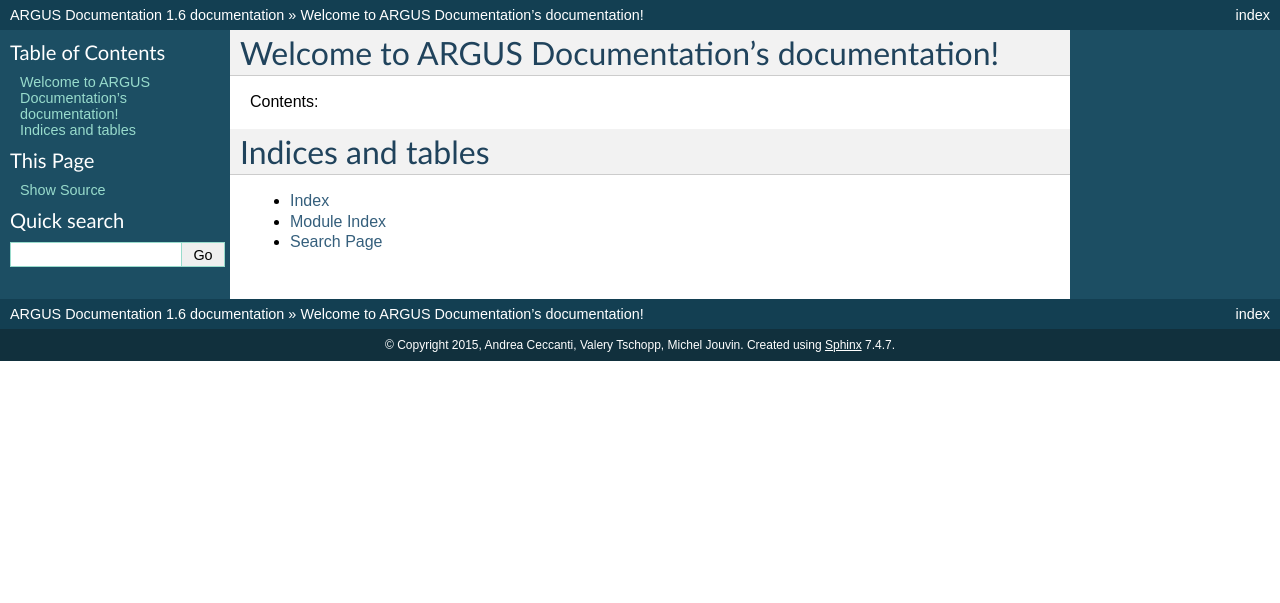
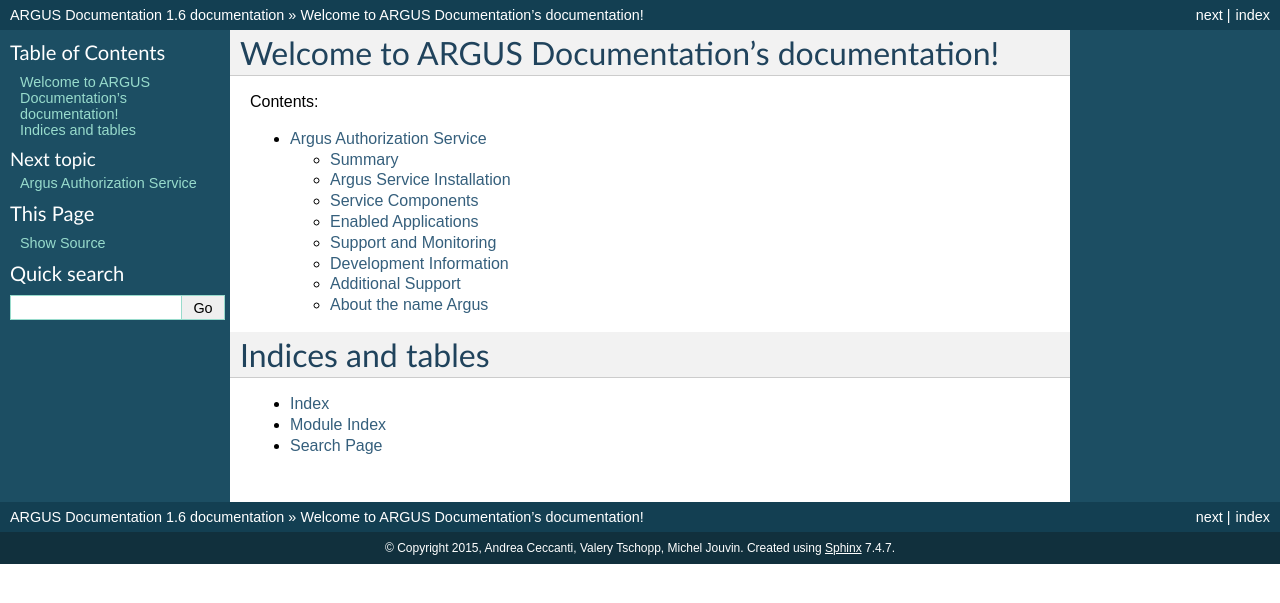
Before and after one commit to argus-authz/argus-documentation, a Sphinx documentation site: the page built from source/index.rst, in a window 1280 px wide. Shown: the top 603 px of the page. Built offline with Sphinx 7.4.7, drawn with Linux system fonts in a browser that asks for light colours; some of the changed lines change nothing that is shown.

Commit message:
pandoc conversion of main ARGUS Twiki page (@cern)

```diff
--- /dev/null
+++ b/source/argus_arch.rst
@@ -0,0 +1,349 @@
+<img src="%ATTACHURLPATH%/peacock.png" alt="peacock.png" width='100'
+height='84' />
+
+Argus Authorization Service
+===========================
+
+Summary
+-------
+
+The Argus Authorization Service renders consistent authorization
+decisions for distributed services (e.g., user interfaces, portals,
+computing elements, storage elements). The service is based on the XACML
+standard, and uses authorization policies to determine if a user is
+allowed or denied to perform a certain action on a particular service.
+
+The Argus Authorization Service is composed of three main components:
+
+-  The Policy Administration Point (PAP) provides the tools to author
+   authorization policies, organize them in the local repository and
+   configure policy distribution among remote PAPs.
+-  The Policy Decision Point (PDP) implements the authorization engine,
+   and is responsible for the evaluation of the authorization requests
+   against the XACML policies retrieved from the PAP.
+-  The Policy Enforcement Point Server (PEP Server) ensures the
+   integrity and consistency of the authorization requests received from
+   the PEP clients. Lightweight PEP client libraries are also provided
+   to ease the integration and interoperability with other EMI services
+   or components.
+
+The following graphic shows the interaction between the components of
+the service:
+
+<img src="%ATTACHURLPATH%/glite-ARGUS\_components-v2.png" width="900"
+alt="Argus Components" />
+
+**Note:** In Argus, the PEP is separated in a client/server
+architecture. The PEP Server handles the lightweight PEP client
+requests, and runs on the Argus node.
+
+Argus Service Installation
+--------------------------
+
+The following section provides instructions for setting up an Argus
+environment quickly. It does not provide an exhaustive description of
+every possible deployment model or configuration option, that can be
+found in the following `Service
+Components <AuthorizationFramework#Service_Components>`__ and `Enabled
+Applications <AuthorizationFramework#Enabled_Applications>`__ sections.
+
+Before you continue it is recommend that you read this `introduction to
+the Argus system <AuthZIntro>`__. This will provide you with a better
+understanding of how the components work together, what information
+passes between the components and how policies are formed.
+
+Argus EMI Deployment
+~~~~~~~~~~~~~~~~~~~~
+
+For EMI, the Argus Service is installed with YUM, and configured with
+YAIM. Please follow the `Argus Deployment for EMI
+documentation <ArgusEMIDeployment>`__
+
+gLExec Worker Node with Argus Deployment
+~~~~~~~~~~~~~~~~~~~~~~~~~~~~~~~~~~~~~~~~
+
+To install and configure an Argus compatible gLExec worker node, follow
+these `GLExec Argus Quick Installation
+Guide <https://wiki.nikhef.nl/grid/GLExec_Argus_Quick_Installation_Guide>`__
+
+Service Components
+------------------
+
+If you are beginning to install the authorization service from scratch,
+you should install the components in the order listed here; PAP, then
+PDP, then PEPd. You don't have to, but it makes the most sense for most
+use cases.
+
+PAP: Policy Administration Point
+~~~~~~~~~~~~~~~~~~~~~~~~~~~~~~~~
+
+The Policy Administration Point (PAP) provides three major functions:
+
+-  Provide the tools for authoring policies
+-  Store and manage authored policies
+-  Provide managed policies to other authorization service components
+
+<table border="0"> <tr> <td style="padding-right:
+15px;">\ `Installation <AuthZPAPInstall>`__\ </td> <td
+style="padding-right: 15px;">\ `Configuration <AuthZPAPConfig>`__\ </td>
+<td style="padding-right:
+15px;">\ `Operation <AuthZPAPOperation>`__\ </td> <td
+style="padding-right: 15px;">\ `pap-admin CLI <AuthZPAPCLI>`__\ </td>
+<td style="padding-right: 15px;">\ `Simplified Policy
+Language <SimplifiedPolicyLanguage>`__\ </td> <td style="padding-right:
+15px;">\ `Troubleshooting <AuthZPAPTroubleshoot>`__\ </td> </tr>
+</table>
+
+PDP: Policy Decision Point
+~~~~~~~~~~~~~~~~~~~~~~~~~~
+
+The Policy Decision Point (PDP) is a policy evaluation engine. The PDP
+receives authorization requests from Policy Enforcement Points and
+evaluates these requests against authorization policies retrieved from
+the PAP.
+
+<table border="0"> <tr> <td style="padding-right:
+15px;">\ `Installation <AuthZPDPInstall>`__\ </td> <td
+style="padding-right: 15px;">\ `Configuration <AuthZPDPConfig>`__\ </td>
+<td style="padding-right:
+15px;">\ `Operation <AuthZPDPOperation>`__\ </td>
+<td>`Troubleshooting <AuthZPDPTroubleshoot>`__\ </td> </tr> </table>
+
+PEP: Policy Enforcement Point
+~~~~~~~~~~~~~~~~~~~~~~~~~~~~~
+
+The Policy Enforcement Point (PEP) is the client to the authorization
+service. It gathers information relevant to an authorization request
+(e.g. who the user, what action they are attempting to perform, which
+service they are attempting to perform the action on, etc.) and sends
+the request to the PDP for evaluation. The PEP then acts upon returned
+result by allowing the request to proceed (in the case a positive
+authorization decision) or by denying the action (in the event of a
+negative decision).
+
+In Argus, the PEP is separated in a client/server architecture. The PEP
+Server handles the lightweight PEP client requests, and runs on the
+Argus node. Lightweight PEP client libraries are available to authorize
+requests from the application side, and to enforce decision locally.
+
+<table border="0"> <tr> <th style="padding-right: 15px;">PEP Server</th>
+<th style="padding-right: 15px;">PEP Client C API</th> <th
+style="padding-right: 15px;">PEP Client Java API</th> </tr> <tr> <td
+style="padding-left: 10px; padding-right:
+15px;">\ `Installation <AuthZPEPDInstall>`__\ </td> <td
+style="padding-left: 10px; padding-right:
+15px;">\ `Installation <AuthZPEPCInstall>`__\ </td> <td
+style="padding-left: 10px; padding-right:
+15px;">\ `Installation <AuthZPEPJInstall>`__\ </td> </tr> <tr> <td
+style="padding-left: 10px; padding-right:
+15px;">\ `Configuration <AuthZPEPDConfig>`__\ </td> <td
+style="padding-left: 10px; padding-right: 15px;">\ `Programming
+Interface (API) <AuthZPEPCAPI>`__\ </td> <td style="padding-left: 10px;
+padding-right: 15px;">\ `Programming Interface
+(API) <AuthZPEPJavaAPI>`__\ </td> </tr> <tr> <td style="padding-left:
+10px; padding-right: 15px;">\ `Operation <AuthZPEPDOperation>`__\ </td>
+<td style="padding-left: 10px; padding-right: 15px;">\ `Command Line
+(pepcli) <AuthZPEPCCLI>`__\ </td> <td style="padding-left: 10px;
+padding-right: 15px;"></td> </tr> <tr> <td style="padding-left: 10px;
+padding-right:
+15px;">\ `Troubleshooting <AuthZPEPDTroubleshoot>`__\ </td> <td
+style="padding-left: 10px; padding-right: 15px;"></td> <td
+style="padding-left: 10px; padding-right: 15px;"></td> </tr> </table>
+
+Enabled Applications
+--------------------
+
+The following application contain an Argus PEP client and can make
+authorization requests to the Argus service.
+
+<table border="0"> <tr> <th style="padding-right: 15px;">GSI PEP
+Callout</th> <th style="padding-right: 15px;">gLExec with PEP
+Plug-in</th> </tr> <tr> <td style="padding-left: 10px; padding-right:
+15px;">\ `Module Description <AuthZPEPGSIInfo>`__\ </td> <td
+style="padding-left: 10px; padding-right:
+15px;">\ `Introduction <https://wiki.nikhef.nl/grid/GLExec_Argus_Quick_Installation_Guide#Introduction>`__\ </td>
+</tr> <tr> <td style="padding-left: 10px; padding-right:
+15px;">\ `Installation <AuthZPEPGSIInstall>`__\ </td> <td
+style="padding-left: 10px; padding-right:
+15px;">\ `Installation <https://wiki.nikhef.nl/grid/GLExec_Argus_Quick_Installation_Guide#Package_installation>`__\ </td>
+</tr> <tr> <td style="padding-left: 10px; padding-right:
+15px;">\ `Configuration <AuthZPEPGSIConfig>`__\ </td> <td
+style="padding-left: 10px; padding-right:
+15px;">\ `Configuration <https://wiki.nikhef.nl/grid/GLExec_Argus_Quick_Installation_Guide#Manual_configuration>`__\ </td>
+</tr> <tr> <td style="padding-left: 10px; padding-right:
+15px;">\ `Troubleshooting <AuthZPEPGSITroubleshooting>`__\ </td> <td
+style="padding-left: 10px; padding-right:
+15px;">\ `Troubleshooting <https://wiki.nikhef.nl/grid/GLExec_Argus_Quick_Installation_Guide#Debugging_hints>`__\ </td>
+</tr> </table>
+
+Support and Monitoring
+----------------------
+
+GGUS Support
+~~~~~~~~~~~~
+
+General support (installation, site administrator) for Argus is
+available through `GGUS <https://ggus.eu>`__
+
+Argus Support Mailing List
+~~~~~~~~~~~~~~~~~~~~~~~~~~
+
+Argus specific (developer, site administrator) questions can be sent
+directly to the argus-support@googlegroups.com `mailing
+list <https://groups.google.com/d/forum/argus-support>`__. You don't
+need a Google email address or a Google account to send or receive
+emails from this mailing list.
+
+-  **Subscription:** To subscribe to the support mailing list, simply
+   send an email to: argus-support+subscribe@googlegroups.com
+-  **Unsubscribe:** You can unsubscribe from the list at anytime by
+   sending an email to: argus-support+unsubscribe@googlegroups.com
+
+**NOTE:** The mailing list was previously argus-support@cern.ch, but it
+have been migrated to argus-support@googlegroups.com at the end of the
+EMI project (April 2013).
+
+Nagios Monitoring
+~~~~~~~~~~~~~~~~~
+
+Nagios plugins are available to monitor an Argus server.
+
+-  For **EMI**: `Argus Nagios Probes Documentation
+   (EMI) <ArgusEMINagiosProbes>`__
+-  For **gLite 3.2**: `Installation and Configuration of the Nagios
+   plugins for Argus (gLite 3.2) <AuthZNagios>`__
+
+Development Information
+-----------------------
+
+Argus Product Team
+~~~~~~~~~~~~~~~~~~
+
+Since the beginning of EMI the Argus development is led by the `Argus
+PT <https://twiki.cern.ch/twiki/bin/view/EMI/Argus>`__.
+
+Security Assessment
+~~~~~~~~~~~~~~~~~~~
+
+In June 2011, the Universitat Autònoma de Barcelona (Manuel Brugnoli and
+Elisa Heymann, CAOS - UAB) have finished the vulnerabitlity assessment
+of the Argus services. The document is available here:
+
+-  `20110601-Argus\_Vulnerability\_Assessment.pdf <%ATTACHURL%/20110601-Argus_Vulnerability_Assessment.pdf>`__:
+   Argus Vulnerability Assessment (Universtat Autònoma de Barcelona,
+   June 2011)
+
+Specifications
+~~~~~~~~~~~~~~
+
+-  XACML 2.0 Specifications `eXtensible Access Control Markup Language
+   (XACML) Version
+   2.0 <http://docs.oasis-open.org/xacml/2.0/access_control-xacml-2.0-core-spec-os.pdf>`__
+-  `SAML 2.0 Profile of XACML, Version 2 (Working Draft
+   5) <http://www.oasis-open.org/committees/download.php/24681/xacml-profile-saml2.0-v2-spec-wd-5-en.pdf>`__
+-  `SOAP Profile for
+   XACML-SAML <http://www.switch.ch/grid/support/documents/xacmlsaml.pdf>`__
+-  XACML Profile for the gLite WN `XACML Grid Worker Node Authorization
+   Profile (v. 1.0) <https://edms.cern.ch/document/1058175>`__
+-  XACML Profile for the gLite CE `XACML Grid Computing Element
+   Authorization Profile (v.
+   1.0) <https://edms.cern.ch/document/1078881/>`__
+-  XACML Authorization Profile for EMI `Common XACML Authorization
+   Profile (v.
+   1.1) <https://twiki.cern.ch/twiki/bin/view/EMI/CommonXACMLProfileV1_1>`__
+
+Requirements
+~~~~~~~~~~~~
+
+-  `Requirements Document <https://edms.cern.ch/document/944192>`__
+   *(EDMS document 944192)*
+-  `Testing Plan <https://edms.cern.ch/document/986067>`__ *(EDMS
+   document 986067)*
+
+Presentations
+~~~~~~~~~~~~~
+
+-  `20110531-EMI\_AllHands\_2011-Argus\_Integration.ppt <%ATTACHURL%/20110531-EMI_AllHands_2011-Argus_Integration.ppt>`__:
+   Argus - EMI Authorization Integration (EMI AH 2011, 31 May 2011,
+   Lund)
+-  `20110412-EGI\_UF\_2011-Argus.ppt <%ATTACHURL%/20110412-EGI_UF_2011-Argus.ppt>`__:
+   Argus - EMI Authorization Service (EGI UF 2011, 12 April 2011,
+   Vilnus)
+-  `20100917\_EGI-TF\_ArgusSecurity.ppt <%ATTACHURL%/20100917_EGI-TF_ArgusSecurity.ppt>`__:
+   Argus Security (EGI TF 2010 Security Session, 17 Sept. 2010,
+   Amsterdam)
+-  `introduction\_authz\_service.ppt <%ATTACHURL%/introduction_authz_service.ppt>`__:
+   General introduction to the authorization service
+-  `100602\_argus\_intro\_rod.ppt <%ATTACHURL%/100602_argus_intro_rod.ppt>`__:
+   Introduction to Argus for ROD (EGI ROD Workshop, 2 June 2010,
+   Amsterdam)
+
+Souce Code Information
+~~~~~~~~~~~~~~~~~~~~~~
+
+We have migrated the Argus source code to
+`GitHub <http://github.com>`__.
+
+-  Argus Authorization Service: https://github.com/argus-authz
+
+The source code was previousely stored in the CERN subversion server.
+**Please do not use the SVN repository anymore**
+
+-  WebSVN View: https://svnweb.cern.ch/world/wsvn/glxa
+
+Development Tools
+~~~~~~~~~~~~~~~~~
+
+The Argus PT uses the following `development tools <ArgusPTDevTools>`__.
+
+For performance and load testing we use the following `testing
+suite <AuthZLLT>`__.
+
+Argus Production Settings and Optimization
+~~~~~~~~~~~~~~~~~~~~~~~~~~~~~~~~~~~~~~~~~~
+
+Production sites can optimize the Argus Service settings to their
+specific needs. Please have a look at the `Argus Fine
+Tuning <ArgusEMIFineTuning>`__ documentation.
+
+Perfomance and Load Testing
+~~~~~~~~~~~~~~~~~~~~~~~~~~~
+
+Results and metrics of the performance and load testing can be found
+here:
+
+-  For a physical machine:
+
+   -  `Versions 1.3.0 and 1.3.1 <AuthZTestingSummary130>`__
+   -  `Version 1.4.0 <AuthZTestingSummary140>`__
+
+-  For a virtual machine:
+
+   -  `Version 1.4.0 <AuthZTestingSummary140V>`__
+
+Additional Support
+------------------
+
+-  `HERAS-AF <http://www.herasaf.org/index.php>`__ project has supported
+   the project by providing a good XACML policy engine and excellent,
+   ongoing, support of their code.
+-  YourKit is kindly supporting this open source projects with its
+   full-featured Java Profiler. YourKit, LLC is the creator of
+   innovative and intelligent tools for profiling Java and .NET
+   applications. Take a look at YourKit's leading software products:
+   `YourKit Java
+   Profiler <http://www.yourkit.com/java/profiler/index.jsp>`__ and
+   `YourKit .NET
+   Profiler <http://www.yourkit.com/.net/profiler/index.jsp>`__.
+-  This product includes software developed by the `Caucho
+   Technology <http://www.caucho.com/>`__.
+
+About the name Argus
+--------------------
+
+In Greek mythology Argus was a 100-eyed giant that was meant to watch
+and protect various things and people including the Goddess Io. He was
+slain by Hermes but the gods chose to preserve his hundred eyes and
+affix them to the tail-feathers of a brilliantly colored bird, the
+peacock, in homage. The peacock logo is provided by the royalty free
+clip art site `clker.com <http://www.clker.com>`__.
--- a/source/index.rst
+++ b/source/index.rst
@@ -11,6 +11,7 @@
 .. toctree::
    :maxdepth: 2
 
+   argus_arch.rst
 
 
 Indices and tables
```
